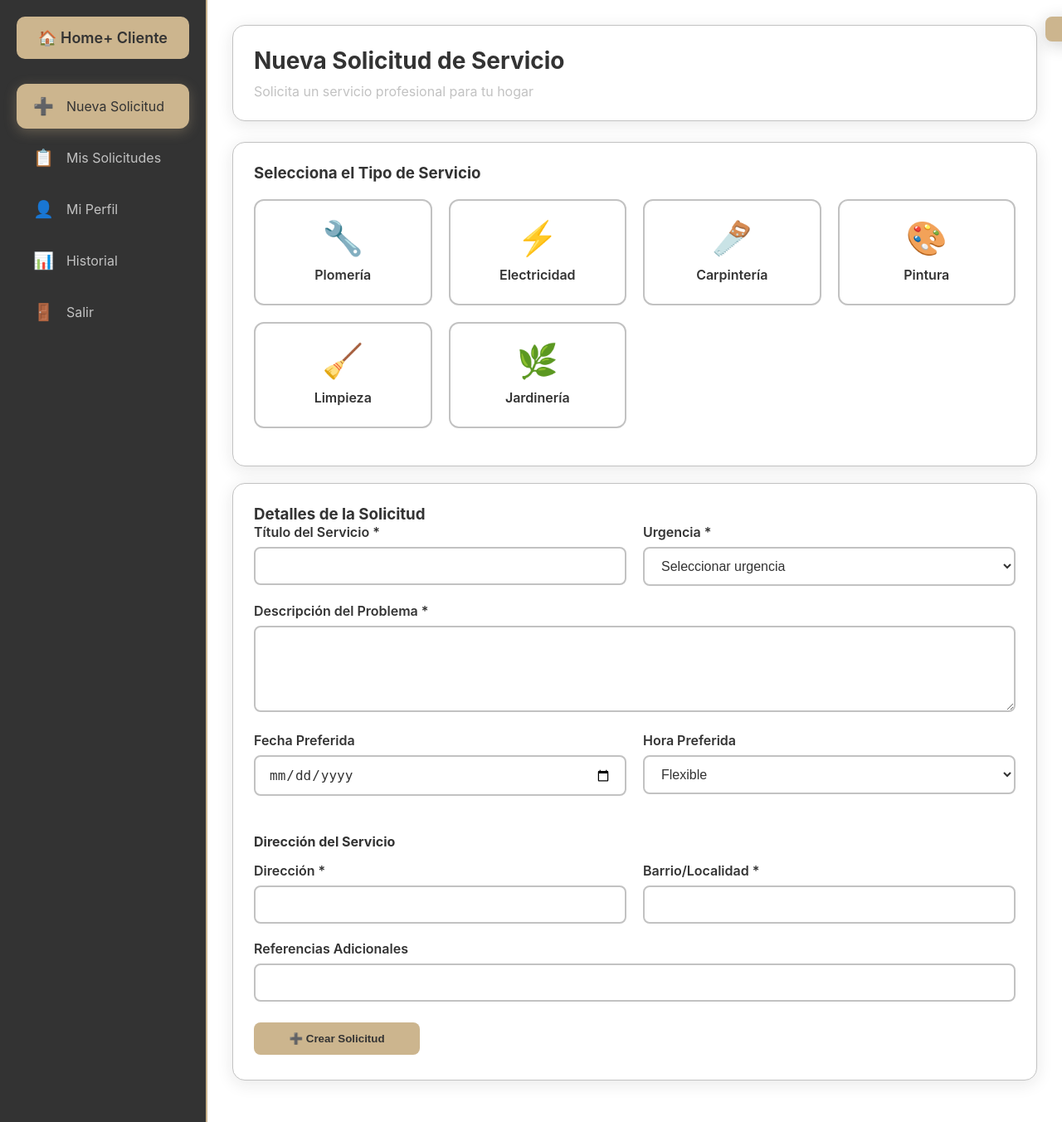
After one commit to Cxstiboii/HomePlusMVC, a PHP site: page /Views/modulo-confirmacion-agendamiento/clientee.php in a window 1280 px wide. The commit adds this page. Shown: the whole page at 83% size. Run offline with PHP 8.4, Linux system fonts and the light colour scheme; some libraries are stand-ins or nearby versions.

Commit message:
proceso servicios

```diff
--- /dev/null
+++ b/Views/modulo-confirmacion-agendamiento/clientee.php
@@ -0,0 +1,265 @@
+<!DOCTYPE html>
+<html lang="es">
+
+<head>
+    <meta charset="UTF-8">
+    <meta name="viewport" content="width=device-width, initial-scale=1.0">
+    <title>Home+ Cliente</title>
+    <link rel="stylesheet" href="/Views/modulo-confirmacion-agendamiento/css/cliente.css">
+    <script src="https://cdn.jsdelivr.net/npm/sweetalert2@11"></script>
+</head>
+
+<body>
+    <div class="container">
+        <!-- Sidebar Navigation -->
+        <div class="sidebar">
+            <div class="logo">
+                <h2>🏠 Home+ Cliente</h2>
+            </div>
+
+            <nav>
+                <a href="#" class="nav-item active" data-module="nueva-solicitud">
+                    <span class="icon">➕</span>
+                    <span>Nueva Solicitud</span>
+                </a>
+
+                <a href="#" class="nav-item" data-module="mis-solicitudes">
+                    <span class="icon">📋</span>
+                    <span>Mis Solicitudes</span>
+                </a>
+
+                <a href="#" class="nav-item" data-module="perfil">
+                    <span class="icon">👤</span>
+                    <span>Mi Perfil</span>
+                </a>
+
+                <a href="#" class="nav-item" data-module="historial">
+                    <span class="icon">📊</span>
+                    <span>Historial</span>
+                </a>
+
+                <a href="#" class="nav-item" id="logout-btn">
+                    <span class="icon">🚪</span>
+                    <span>Salir</span>
+                </a>
+            </nav>
+        </div>
+
+        <!-- Main Content -->
+        <div class="main-content">
+            <!-- Módulo: Nueva Solicitud -->
+            <div class="module active" id="nueva-solicitud">
+                <div class="module-header">
+                    <h1 class="module-title">Nueva Solicitud de Servicio</h1>
+                    <p class="module-subtitle">Solicita un servicio profesional para tu hogar</p>
+                </div>
+
+                <!-- IMPORTANTE: apunta a tu DAO (controlador) -->
+                <form action="/Controllers/nuevoServicioDao.php" method="POST">
+                    <input type="hidden" name="action" value="crear">
+
+                    <div class="card">
+                        <h3>Selecciona el Tipo de Servicio</h3>
+                        <div class="service-grid" style="display: grid; grid-template-columns: repeat(auto-fit, minmax(200px, 1fr)); gap: 20px; margin: 20px 0;">
+                            <div class="service-card"
+                                style="border:2px solid var(--color-gris);border-radius:12px;padding:20px;cursor:pointer;text-align:center;"
+                                onclick="document.getElementById('servicio').value='Plomería'">
+                                <div class="service-icon" style="font-size:40px;margin-bottom:10px;">🔧</div>
+                                <div class="service-title" style="font-weight:600;margin-bottom:5px;">Plomería</div>
+                            </div>
+                            <div class="service-card"
+                                style="border:2px solid var(--color-gris);border-radius:12px;padding:20px;cursor:pointer;text-align:center;"
+                                onclick="document.getElementById('servicio').value='Electricidad'">
+                                <div class="service-icon" style="font-size:40px;margin-bottom:10px;">⚡</div>
+                                <div class="service-title" style="font-weight:600;margin-bottom:5px;">Electricidad</div>
+                            </div>
+                            <div class="service-card"
+                                style="border:2px solid var(--color-gris);border-radius:12px;padding:20px;cursor:pointer;text-align:center;"
+                                onclick="document.getElementById('servicio').value='Carpintería'">
+                                <div class="service-icon" style="font-size:40px;margin-bottom:10px;">🪚</div>
+                                <div class="service-title" style="font-weight:600;margin-bottom:5px;">Carpintería</div>
+                            </div>
+                            <div class="service-card"
+                                style="border:2px solid var(--color-gris);border-radius:12px;padding:20px;cursor:pointer;text-align:center;"
+                                onclick="document.getElementById('servicio').value='Pintura'">
+                                <div class="service-icon" style="font-size:40px;margin-bottom:10px;">🎨</div>
+                                <div class="service-title" style="font-weight:600;margin-bottom:5px;">Pintura</div>
+                            </div>
+                            <div class="service-card"
+                                style="border:2px solid var(--color-gris);border-radius:12px;padding:20px;cursor:pointer;text-align:center;"
+                                onclick="document.getElementById('servicio').value='Limpieza'">
+                                <div class="service-icon" style="font-size:40px;margin-bottom:10px;">🧹</div>
+                                <div class="service-title" style="font-weight:600;margin-bottom:5px;">Limpieza</div>
+                            </div>
+                            <div class="service-card"
+                                style="border:2px solid var(--color-gris);border-radius:12px;padding:20px;cursor:pointer;text-align:center;"
+                                onclick="document.getElementById('servicio').value='Jardinería'">
+                                <div class="service-icon" style="font-size:40px;margin-bottom:10px;">🌿</div>
+                                <div class="service-title" style="font-weight:600;margin-bottom:5px;">Jardinería</div>
+                            </div>
+                        </div>
+                        <!-- Campo oculto que guarda el servicio elegido -->
+                        <input type="hidden" id="servicio" name="servicio" required>
+                    </div>
+
+                    <div class="card">
+                        <h3>Detalles de la Solicitud</h3>
+
+                        <div class="form-row">
+                            <div class="form-group">
+                                <label class="form-label">Título del Servicio *</label>
+                                <input type="text" name="titulo" class="form-control" required>
+                            </div>
+
+                            <div class="form-group">
+                                <label class="form-label">Urgencia *</label>
+                                <select name="urgencia" class="form-control" required>
+                                    <option value="">Seleccionar urgencia</option>
+                                    <option value="Alta">Alta - Necesito ayuda inmediata</option>
+                                    <option value="Media">Media - En los próximos días</option>
+                                    <option value="Baja">Baja - Cuando sea conveniente</option>
+                                </select>
+                            </div>
+                        </div>
+
+                        <div class="form-group">
+                            <label class="form-label">Descripción del Problema *</label>
+                            <textarea name="descripcion" class="form-control" rows="4" required></textarea>
+                        </div>
+
+                        <div class="form-row">
+                            <div class="form-group">
+                                <label class="form-label">Fecha Preferida</label>
+                                <input type="date" name="fecha" class="form-control">
+                            </div>
+
+                            <div class="form-group">
+                                <label class="form-label">Hora Preferida</label>
+                                <select name="hora" class="form-control">
+                                    <option value="">Flexible</option>
+                                    <option value="08:00">08:00 AM</option>
+                                    <option value="09:00">09:00 AM</option>
+                                    <option value="10:00">10:00 AM</option>
+                                    <option value="11:00">11:00 AM</option>
+                                    <option value="14:00">02:00 PM</option>
+                                    <option value="15:00">03:00 PM</option>
+                                    <option value="16:00">04:00 PM</option>
+                                    <option value="17:00">05:00 PM</option>
+                                </select>
+                            </div>
+                        </div>
+
+                        <h4 style="margin: 25px 0 15px 0;">Dirección del Servicio</h4>
+                        <div class="form-row">
+                            <div class="form-group">
+                                <label class="form-label">Dirección *</label>
+                                <input type="text" name="direccion" class="form-control" required>
+                            </div>
+
+                            <div class="form-group">
+                                <label class="form-label">Barrio/Localidad *</label>
+                                <input type="text" name="barrio" class="form-control" required>
+                            </div>
+                        </div>
+
+                        <div class="form-group">
+                            <label class="form-label">Referencias Adicionales</label>
+                            <input type="text" name="referencias" class="form-control">
+                        </div>
+
+                        <button type="submit" class="btn btn-primary">
+                            ➕ Crear Solicitud
+                        </button>
+                    </div>
+                </form>
+            </div>
+            <!-- Módulo: Mis Solicitudes -->
+            <div class="module" id="mis-solicitudes">
+                <div class="module-header">
+                    <h1 class="module-title">Mis Solicitudes</h1>
+                    <p class="module-subtitle">Administra todas tus solicitudes de servicio</p>
+                </div>
+
+                <div class="card">
+                    <h3>Solicitudes Activas</h3>
+                    <div id="solicitudes-container">
+                        <!-- Las solicitudes se cargarán dinámicamente aquí -->
+                    </div>
+                </div>
+            </div>
+
+            <!-- Módulo: Perfil -->
+            <div class="module" id="perfil">
+                <div class="module-header">
+                    <h1 class="module-title">Mi Perfil</h1>
+                    <p class="module-subtitle">Administra tu información personal</p>
+                </div>
+
+                <div class="card profile-card">
+                    <div class="profile-avatar">MG</div>
+                    <h2>María González</h2>
+                    <p>Cliente Premium</p>
+                    <p>📍 Bogotá, Colombia</p>
+                    <p>⭐ 4.9/5.0 como cliente</p>
+
+                    <div class="form-group" style="margin-top: 30px; text-align: left;">
+                        <label class="form-label">Nombre Completo</label>
+                        <input type="text" class="form-control" value="María González" id="nombre-completo">
+                    </div>
+
+                    <div class="form-row" style="text-align: left;">
+                        <div class="form-group">
+                            <label class="form-label">Email</label>
+                            <input type="email" class="form-control" value="maria.gonzalez@email.com" id="email">
+                        </div>
+                        <div class="form-group">
+                            <label class="form-label">Teléfono</label>
+                            <input type="tel" class="form-control" value="(+57) 300 123 4567" id="telefono">
+                        </div>
+                    </div>
+
+                    <div class="form-group" style="text-align: left;">
+                        <label class="form-label">Dirección Principal</label>
+                        <input type="text" class="form-control" value="Calle 45 #12-34, Chapinero" id="direccion-principal">
+                    </div>
+
+                    <button class="btn btn-primary" onclick="actualizarPerfil()">Actualizar Perfil</button>
+                </div>
+            </div>
+
+            <!-- Módulo: Historial -->
+            <div class="module" id="historial">
+                <div class="module-header">
+                    <h1 class="module-title">Historial de Servicios</h1>
+                    <p class="module-subtitle">Revisa todos tus servicios completados</p>
+                </div>
+
+                <div class="card">
+                    <h3>Servicios Completados</h3>
+
+                    <div class="trabajo-item" style="display: flex; justify-content: space-between; align-items: center; padding: 20px; border: 2px solid var(--color-gris); border-radius: 12px; margin-bottom: 15px;">
+                        <div class="trabajo-info">
+                            <h3>🔧 Plomería - Reparación de ducha</h3>
+                            <p><strong>Profesional:</strong> Juan Pablo Martínez</p>
+                            <p><strong>Fecha Completado:</strong> 05/06/2025</p>
+                            <p><strong>Calificación:</strong> ⭐⭐⭐⭐⭐ (5.0)</p>
+                            <p><strong>Costo:</strong> $150.000</p>
+                        </div>
+                        <div style="text-align: right;">
+                            <span class="status-badge" style="background: #e8f5e8; color: #2e7d32; padding: 8px 16px; border-radius: 20px; font-size: 12px; display: block; margin-bottom: 10px;">Completado</span>
+                        </div>
+                    </div>
+                </div>
+            </div>
+        </div>
+    </div>
+
+    <!-- Notificación -->
+    <div class="notification" id="notification">
+        <p id="notificationMessage"></p>
+    </div>
+
+    <script src="/Views/modulo-confirmacion-agendamiento/js/cliente.js"></script>
+</body>
+
+</html>
```
Also changed, not shown: Controllers/nuevoServicioDao.php (added, +65 -0 lines), Model/database.php (+13 -7 lines), Views/modulo-confirmacion-agendamiento/cliente.php (renamed from Views/modulo-confirmacion-agendamiento/cliente.html, +58 -2 lines), 1 other file.
